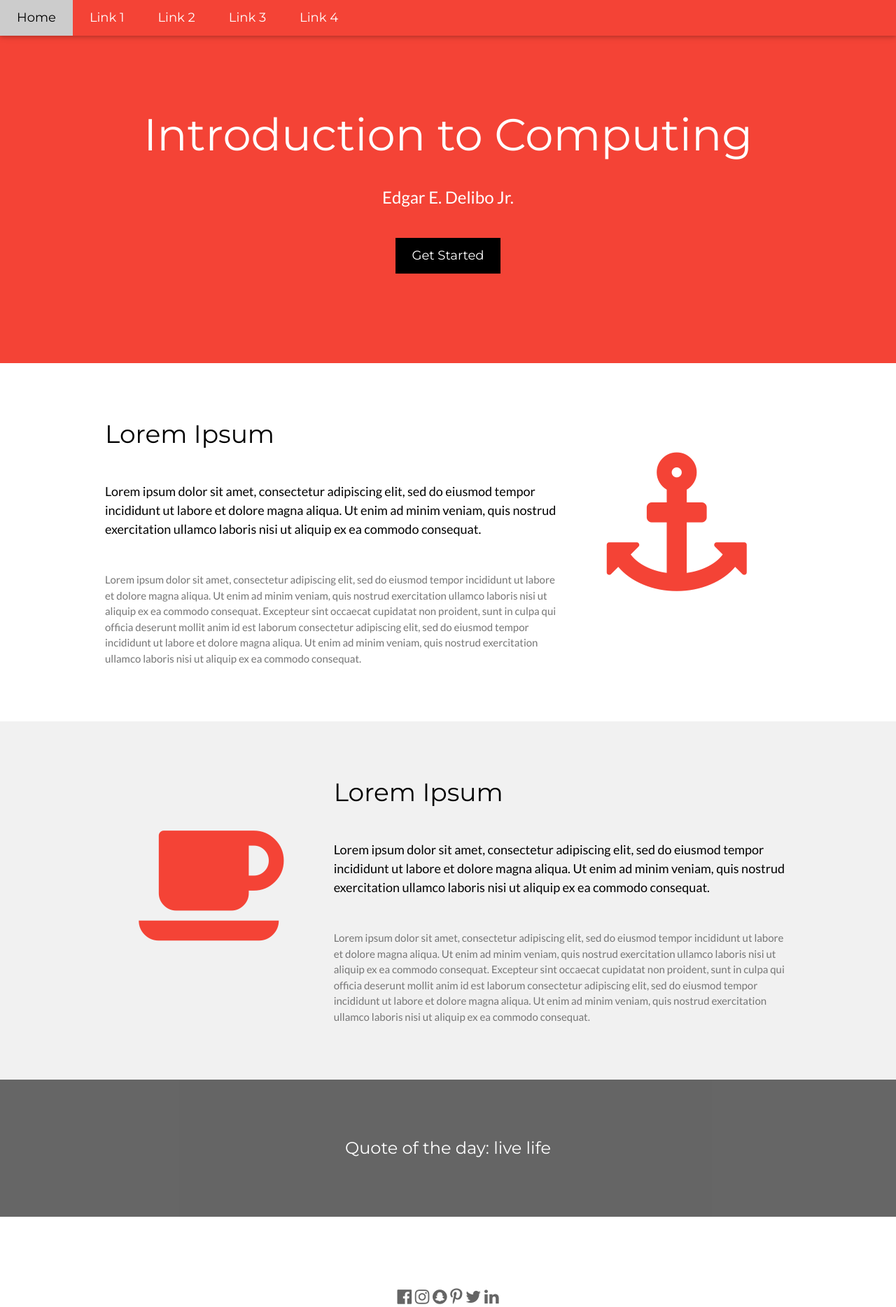
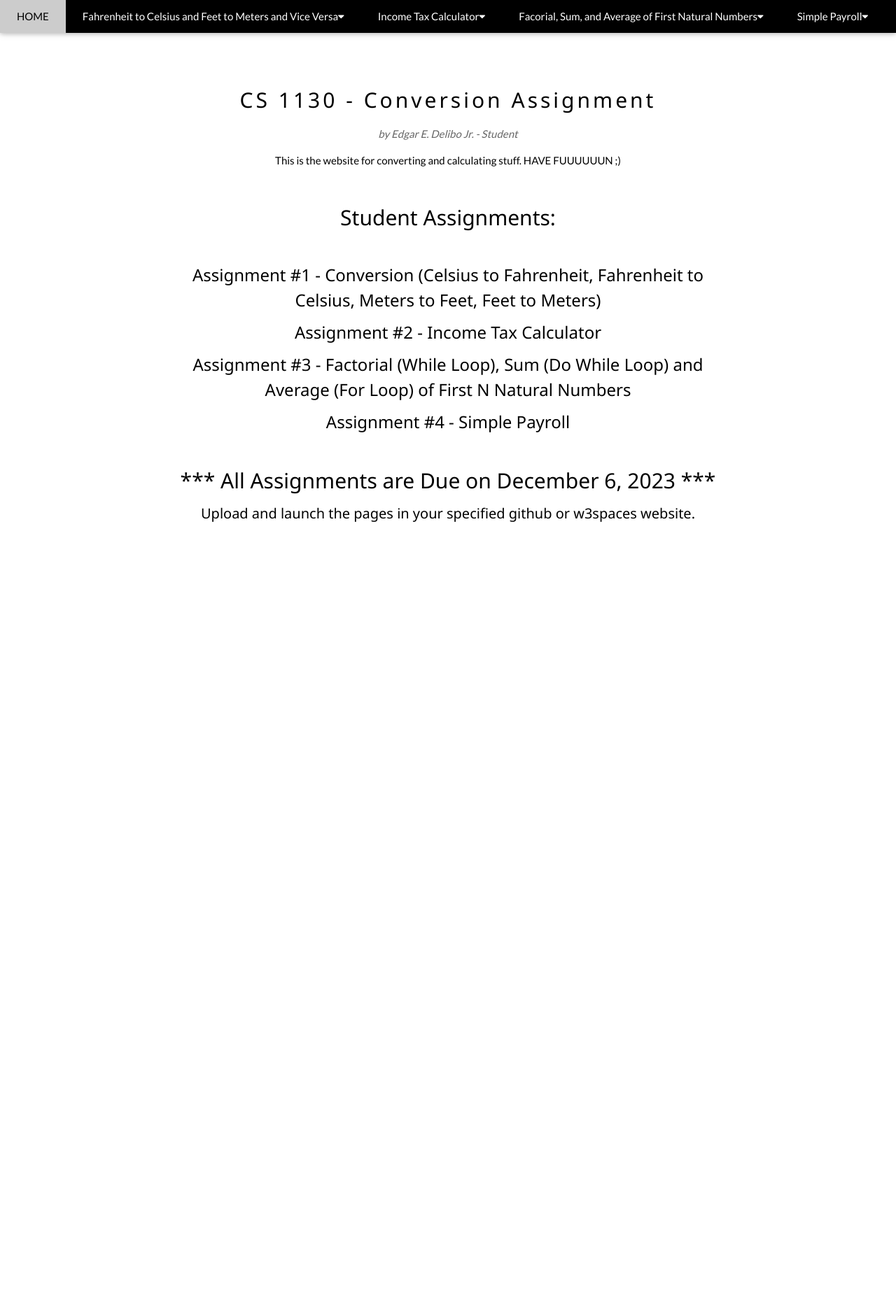
Before and after one commit to GGarrd/CS1130, a plain HTML site: page index.html in a window 1280 px wide. Shown: the top 1868 px of the page at 70% size. After the commit the page ends 823 px from the top, so only its background shows below. Drawn offline with nearby package versions, Linux system fonts and the light colour scheme.

Commit message:
Update index.html

```diff
--- a/index.html
+++ b/index.html
@@ -1,112 +1,95 @@
 <!DOCTYPE html>
 <html lang="en">
 <head>
-<title>CS 1130-ITC</title>
+<title>My Conversion Website</title>
 <meta charset="UTF-8">
 <meta name="viewport" content="width=device-width, initial-scale=1">
 <link rel="stylesheet" href="https://www.w3schools.com/w3css/4/w3.css">
 <link rel="stylesheet" href="https://fonts.googleapis.com/css?family=Lato">
-<link rel="stylesheet" href="https://fonts.googleapis.com/css?family=Montserrat">
 <link rel="stylesheet" href="https://cdnjs.cloudflare.com/ajax/libs/font-awesome/4.7.0/css/font-awesome.min.css">
 <style>
-body,h1,h2,h3,h4,h5,h6 {font-family: "Lato", sans-serif}
-.w3-bar,h1,button {font-family: "Montserrat", sans-serif}
-.fa-anchor,.fa-coffee {font-size:200px}
+body {font-family: "Lato", sans-serif}
+.mySlides {display: none}
 </style>
 </head>
 <body>
 
 <!-- Navbar -->
 <div class="w3-top">
-  <div class="w3-bar w3-red w3-card w3-left-align w3-large">
-    <a class="w3-bar-item w3-button w3-hide-medium w3-hide-large w3-right w3-padding-large w3-hover-white w3-large w3-red" href="javascript:void(0);" onclick="myFunction()" title="Toggle Navigation Menu"><i class="fa fa-bars"></i></a>
-    <a href="#" class="w3-bar-item w3-button w3-padding-large w3-white">Home</a>
-    <a href="#" class="w3-bar-item w3-button w3-hide-small w3-padding-large w3-hover-white">Link 1</a>
-    <a href="#" class="w3-bar-item w3-button w3-hide-small w3-padding-large w3-hover-white">Link 2</a>
-    <a href="#" class="w3-bar-item w3-button w3-hide-small w3-padding-large w3-hover-white">Link 3</a>
-    <a href="#" class="w3-bar-item w3-button w3-hide-small w3-padding-large w3-hover-white">Link 4</a>
-  </div>
+  <div class="w3-bar w3-black w3-card">
+    <a class="w3-bar-item w3-button w3-padding-large w3-hide-medium w3-hide-large w3-right" href="javascript:void(0)" onclick="myFunction()" title="Toggle Navigation Menu"><i class="fa fa-bars"></i></a>
+    <a href="#" class="w3-bar-item w3-button w3-padding-large">HOME</a>
 
-  <!-- Navbar on small screens -->
-  <div id="navDemo" class="w3-bar-block w3-white w3-hide w3-hide-large w3-hide-medium w3-large">
-    <a href="#" class="w3-bar-item w3-button w3-padding-large">Link 1</a>
-    <a href="#" class="w3-bar-item w3-button w3-padding-large">Link 2</a>
-    <a href="#" class="w3-bar-item w3-button w3-padding-large">Link 3</a>
-    <a href="#" class="w3-bar-item w3-button w3-padding-large">Link 4</a>
+    <div class="w3-dropdown-hover w3-hide-small">
+      <button class="w3-padding-large w3-button" title="More">Fahrenheit to Celsius and Feet to Meters and Vice Versa<i class="fa fa-caret-down"></i></button>
+      <div class="w3-dropdown-content w3-bar-block w3-card-4">
+        <a href="Fahrenheit_to_Celsius.html" class="w3-bar-item w3-button">Fahrenheit to Celsius and Celsius to Fahrenheit Conversion</a>
+        <a href="Meters_to_Feet.html" class="w3-bar-item w3-button">Meters To Feet and Feet to Meters</a>
+      </div>
+    </div>
+
+    <div class="w3-dropdown-hover w3-hide-small">
+      <button class="w3-padding-large w3-button" title="More">Income Tax Calculator<i class="fa fa-caret-down"></i></button>
+      <div class="w3-dropdown-content w3-bar-block w3-card-4">
+        <a href="LOOPWhile.html" class="w3-bar-item w3-button">Printing Natural Numbers with While Loop</a>
+        <a href="LOOPDoWhile.html" class="w3-bar-item w3-button">Printing Natural Numbers with Do While Loop</a>
+        <a href="LOOPFor.html" class="w3-bar-item w3-button">Printing Natural Numbers with For Loop</a>
+        <a href="RandomNumbersandSorting.html" class="w3-bar-item w3-button">Using Arrays, Generating & Sorting Random Numbers</a>
+      </div>
+    </div>
+    <div class="w3-dropdown-hover w3-hide-small">
+      <button class="w3-padding-large w3-button" title="More">Facorial, Sum, and Average of First Natural Numbers<i class="fa fa-caret-down"></i></button>
+      <div class="w3-dropdown-content w3-bar-block w3-card-4">
+        <a href="ShoppingCart1.html" class="w3-bar-item w3-button">Version #1 - Simple Shopping Cart</a>
+        <a href="ShoppingCart2.html" class="w3-bar-item w3-button">Version #2 - Using and Formatting HTML Tables</a>
+        <a href="ShoppingCart3.html" class="w3-bar-item w3-button">Version #3 - Styling the Shopping Cart</a>
+      </div>
+    </div>
+   <div class="w3-dropdown-hover w3-hide-small">
+      <button class="w3-padding-large w3-button" title="More">Simple Payroll<i class="fa fa-caret-down"></i></button>
+      <div class="w3-dropdown-content w3-bar-block w3-card-4">
+        <a href="LOOPWhile.html" class="w3-bar-item w3-button">Printing Natural Numbers with While Loop</a>
+      </div>
+    </div>
+
   </div>
 </div>
 
-<!-- Header -->
-<header class="w3-container w3-red w3-center" style="padding:128px 16px">
-  <h1 class="w3-margin w3-jumbo">Introduction to Computing</h1>
-  <p class="w3-xlarge">Edgar E. Delibo Jr.</p>
-  <button class="w3-button w3-black w3-padding-large w3-large w3-margin-top">Get Started</button>
-</header>
-
-<!-- First Grid -->
-<div class="w3-row-padding w3-padding-64 w3-container">
-  <div class="w3-content">
-    <div class="w3-twothird">
-      <h1>Lorem Ipsum</h1>
-      <h5 class="w3-padding-32">Lorem ipsum dolor sit amet, consectetur adipiscing elit, sed do eiusmod tempor incididunt ut labore et dolore magna aliqua. Ut enim ad minim veniam, quis nostrud exercitation ullamco laboris nisi ut aliquip ex ea commodo consequat.</h5>
-
-      <p class="w3-text-grey">Lorem ipsum dolor sit amet, consectetur adipiscing elit, sed do eiusmod tempor incididunt ut labore et dolore magna aliqua. Ut enim ad minim veniam, quis nostrud exercitation ullamco laboris nisi ut aliquip ex ea commodo consequat. Excepteur sint
-        occaecat cupidatat non proident, sunt in culpa qui officia deserunt mollit anim id est laborum consectetur adipiscing elit, sed do eiusmod tempor incididunt ut labore et dolore magna aliqua. Ut enim ad minim veniam, quis nostrud exercitation ullamco
-        laboris nisi ut aliquip ex ea commodo consequat.</p>
-    </div>
-
-    <div class="w3-third w3-center">
-      <i class="fa fa-anchor w3-padding-64 w3-text-red"></i>
-    </div>
-  </div>
+<!-- Navbar on small screens (remove the onclick attribute if you want the navbar to always show on top of the content when clicking on the links) -->
+<div id="navDemo" class="w3-bar-block w3-black w3-hide w3-hide-large w3-hide-medium w3-top" style="margin-top:46px">
+  <a href="#band" class="w3-bar-item w3-button w3-padding-large" onclick="myFunction()">The Course</a>
 </div>
 
-<!-- Second Grid -->
-<div class="w3-row-padding w3-light-grey w3-padding-64 w3-container">
-  <div class="w3-content">
-    <div class="w3-third w3-center">
-      <i class="fa fa-coffee w3-padding-64 w3-text-red w3-margin-right"></i>
-    </div>
+<!-- Page content -->
+<div class="w3-content" style="max-width:2000px;margin-top:46px">
 
-    <div class="w3-twothird">
-      <h1>Lorem Ipsum</h1>
-      <h5 class="w3-padding-32">Lorem ipsum dolor sit amet, consectetur adipiscing elit, sed do eiusmod tempor incididunt ut labore et dolore magna aliqua. Ut enim ad minim veniam, quis nostrud exercitation ullamco laboris nisi ut aliquip ex ea commodo consequat.</h5>
+   <!-- The Band Section -->
+  <div class="w3-container w3-content w3-center w3-padding-64" style="max-width:800px" id="band">
+    <h2 class="w3-wide">CS 1130 - Conversion Assignment</h2>
+    <p class="w3-opacity"><i> <bold> by Edgar E. Delibo Jr. - Student</bold></i></p>
+    <p class="w3-center">This is the website for converting and calculating stuff. HAVE FUUUUUUN ;)</p>
 
-      <p class="w3-text-grey">Lorem ipsum dolor sit amet, consectetur adipiscing elit, sed do eiusmod tempor incididunt ut labore et dolore magna aliqua. Ut enim ad minim veniam, quis nostrud exercitation ullamco laboris nisi ut aliquip ex ea commodo consequat. Excepteur sint
-        occaecat cupidatat non proident, sunt in culpa qui officia deserunt mollit anim id est laborum consectetur adipiscing elit, sed do eiusmod tempor incididunt ut labore et dolore magna aliqua. Ut enim ad minim veniam, quis nostrud exercitation ullamco
-        laboris nisi ut aliquip ex ea commodo consequat.</p>
-    </div>
+      <br>
+      <h2>
+      Student Assignments:
+      </h2>
+      <br>
+      <h3>Assignment #1 - Conversion (Celsius to Fahrenheit, Fahrenheit to Celsius, Meters to Feet, Feet to Meters)</h3>
+      <h3>Assignment #2 - Income Tax Calculator </h3>
+      <h3>Assignment #3 - Factorial (While Loop), Sum (Do While Loop) and Average (For Loop) of First N Natural Numbers</h3>
+      <h3>Assignment #4 - Simple Payroll </h3>
+
+      <br>
+      <h2>*** All Assignments are Due on December 6, 2023 *** </h2>
+      <h4> Upload and launch the pages in your specified github  or w3spaces website. </h4>
+
+
+
   </div>
+
+
+<!-- End Page Content -->
 </div>
 
-<div class="w3-container w3-black w3-center w3-opacity w3-padding-64">
-    <h1 class="w3-margin w3-xlarge">Quote of the day: live life</h1>
-</div>
-
-<!-- Footer -->
-<footer class="w3-container w3-padding-64 w3-center w3-opacity">
-  <div class="w3-xlarge w3-padding-32">
-    <i class="fa fa-facebook-official w3-hover-opacity"></i>
-    <i class="fa fa-instagram w3-hover-opacity"></i>
-    <i class="fa fa-snapchat w3-hover-opacity"></i>
-    <i class="fa fa-pinterest-p w3-hover-opacity"></i>
-    <i class="fa fa-twitter w3-hover-opacity"></i>
-    <i class="fa fa-linkedin w3-hover-opacity"></i>
- </div>
- <p>Powered by <a href="https://www.w3schools.com/w3css/default.asp" target="_blank">w3.css</a></p>
-</footer>
-
 <script>
-// Used to toggle the menu on small screens when clicking on the menu button
-function myFunction() {
-  var x = document.getElementById("navDemo");
-  if (x.className.indexOf("w3-show") == -1) {
-    x.className += " w3-show";
-  } else {
-    x.className = x.className.replace(" w3-show", "");
-  }
-}
-</script>
-
-</body>
-</html>
+// Automatic Slideshow -
```
